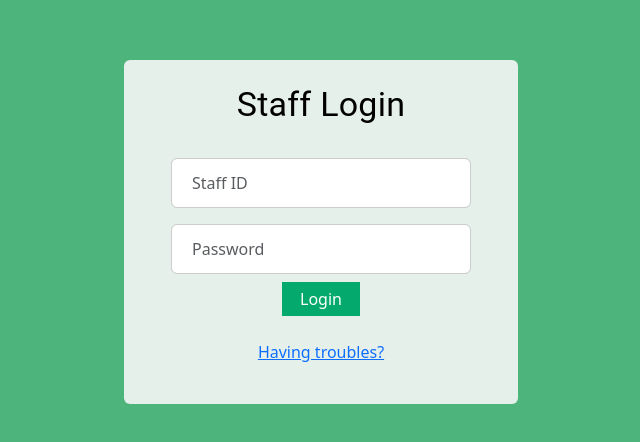
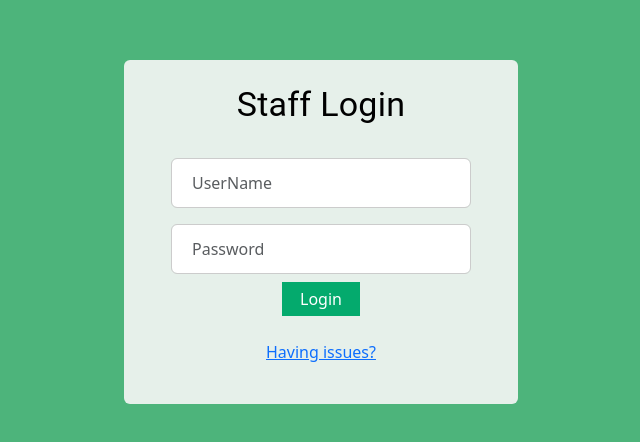
Before and after one commit to pasanpiyumantha98/Leaf-Intel, a React (Create React App) app in the folder front/: page /login1 in a window 1280 px wide. Shown: the part 116-558 px from the top of the page, without its empty margins (319-959 px from the left). Built offline with nearby package versions, Linux system fonts and the light colour scheme.

Commit message:
Update Login.js

```diff
--- a/front/src/pages/Login.js
+++ b/front/src/pages/Login.js
@@ -72,7 +72,7 @@ return(
  <div class="form-group row">
   <div class="col-xs-2">
 
-    <input class="form-control" type="text" placeholder="Staff ID" name="uname" value={uname} onChange={q=>setuname(q.target.value)} required></input>
+    <input class="form-control" type="text" placeholder="UserName" name="uname" value={uname} onChange={q=>setuname(q.target.value)} required></input>
   </div>
   <div class="col-xs-3">
 
@@ -84,7 +84,7 @@ return(
   <button class="success" onClick={submitlogin}>Login</button>
   <br/>
   <br/>
- <Link to="/signup"> <p>Having troubles?</p></Link>
+ <Link to="/signup"> <p>Having issues?</p></Link>
  <br/>
 
 
```
